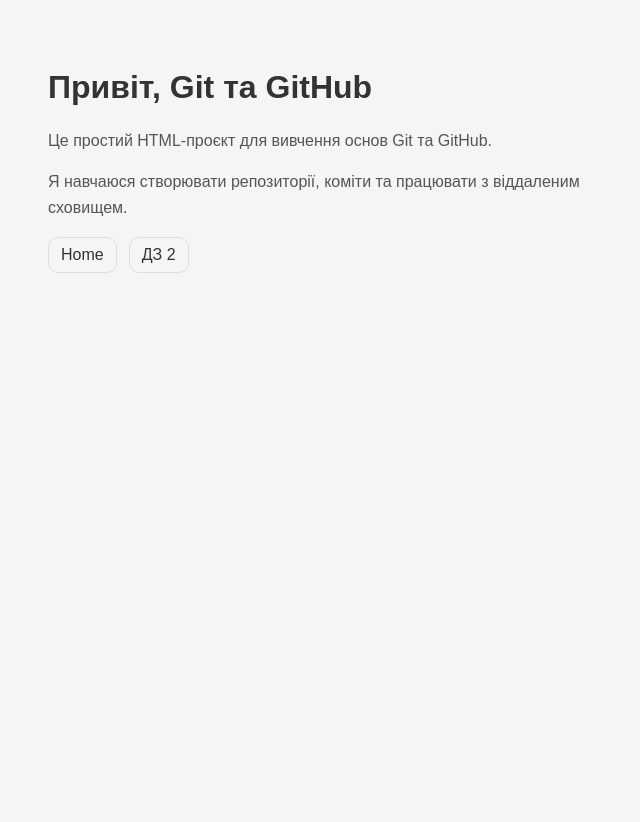
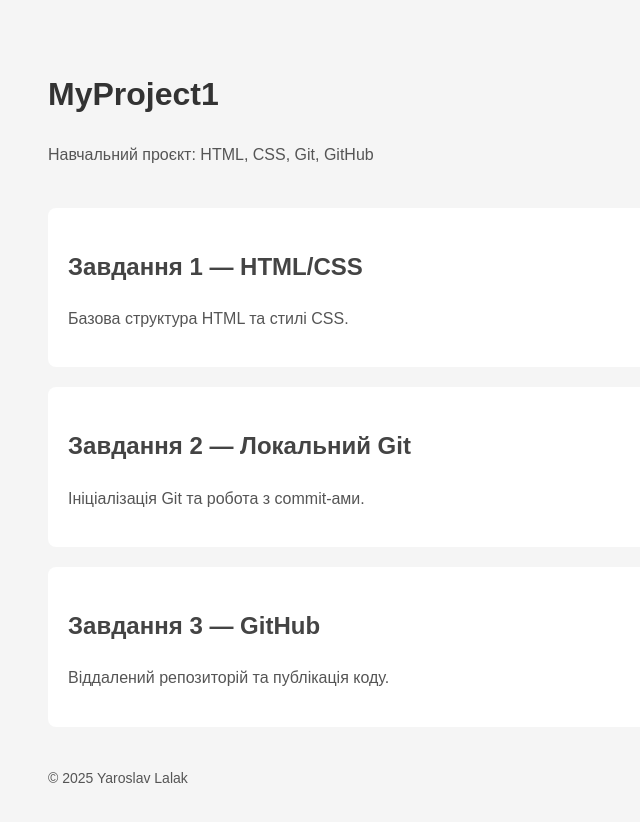
Before and after one commit to lalakyaroslav/MyProject1, a plain HTML site: page index.html in a window 1280 px wide. Shown: the whole page, without its empty margins (0-640 px from the left). Before the commit the page ends 800 px from the top, so only its background shows below. Drawn offline with Linux system fonts and the light colour scheme.

Commit message:
Add sections for tasks 1–3 and improve layout

```diff
--- a/index.html
+++ b/index.html
@@ -6,17 +6,30 @@
     <link rel="stylesheet" href="style.css" />
   </head>
   <body>
-    <h1>Привіт, Git та GitHub</h1>
+    <header>
+      <h1>MyProject1</h1>
+      <p>Навчальний проєкт: HTML, CSS, Git, GitHub</p>
+    </header>
 
-    <p>Це простий HTML-проєкт для вивчення основ Git та GitHub.</p>
+    <main>
+      <section id="task1">
+        <h2>Завдання 1 — HTML/CSS</h2>
+        <p>Базова структура HTML та стилі CSS.</p>
+      </section>
 
-    <p>
-      Я навчаюся створювати репозиторії, коміти та працювати з віддаленим
-      сховищем.
-    </p>
-    <nav class="menu">
-      <a href="index.html">Home</a>
-      <a href="pages/task2.html">ДЗ 2</a>
-    </nav>
+      <section id="task2">
+        <h2>Завдання 2 — Локальний Git</h2>
+        <p>Ініціалізація Git та робота з commit-ами.</p>
+      </section>
+
+      <section id="task3">
+        <h2>Завдання 3 — GitHub</h2>
+        <p>Віддалений репозиторій та публікація коду.</p>
+      </section>
+    </main>
+
+    <footer>
+      <p>© 2025 Yaroslav Lalak</p>
+    </footer>
   </body>
 </html>
--- a/style.css
+++ b/style.css
@@ -37,3 +37,34 @@ ul {
 li {
   margin-bottom: 8px;
 }
+body {
+  font-family: Arial, sans-serif;
+  background-color: #f5f5f5;
+  padding: 40px;
+  line-height: 1.6;
+}
+
+header {
+  margin-bottom: 40px;
+}
+
+section {
+  background: #ffffff;
+  padding: 20px;
+  margin-bottom: 20px;
+  border-radius: 8px;
+}
+
+h1 {
+  color: #333;
+}
+
+h2 {
+  color: #444;
+}
+
+footer {
+  margin-top: 40px;
+  font-size: 14px;
+  color: #777;
+}
```
